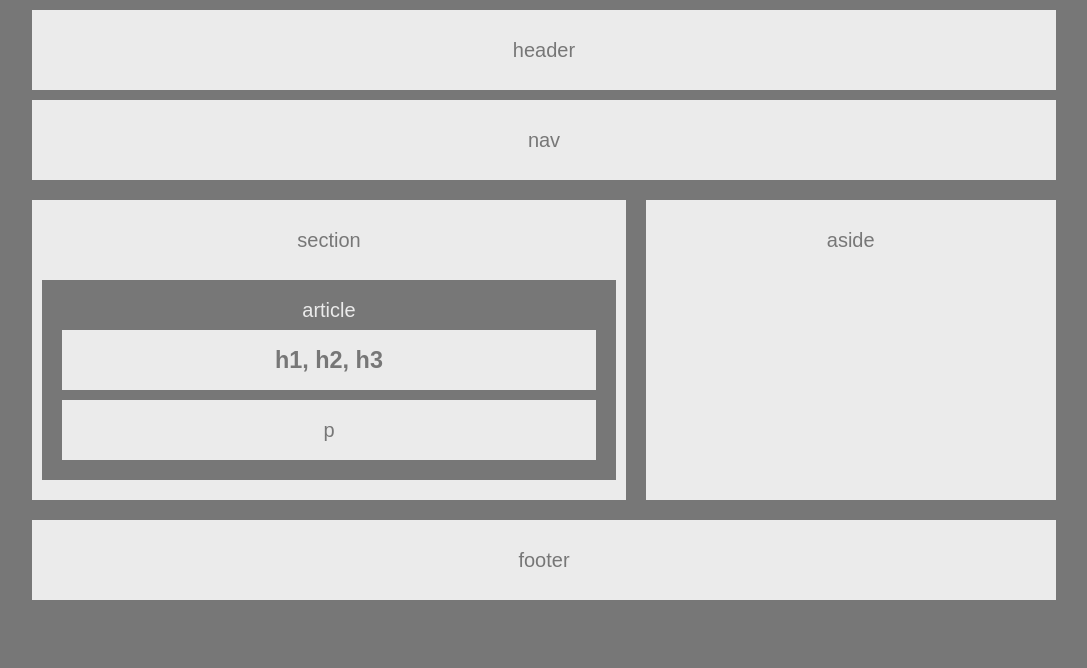
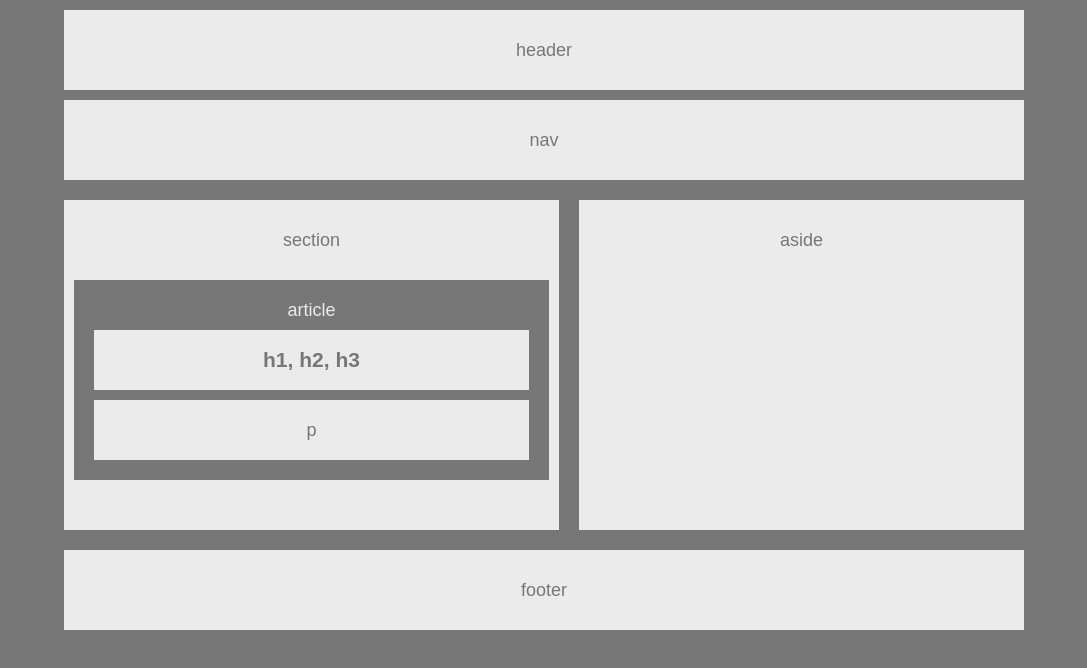
Before and after one commit to Xerxes80/HW-Wireframe, a plain HTML site: page index.html in a window 1280 px wide. Shown: the whole page, without its empty margins (96-1183 px from the left). Drawn offline with Linux system fonts and the light colour scheme.

Commit message:
HW-#1 HTML

```diff
--- a/style.css
+++ b/style.css
@@ -1,16 +1,14 @@
 
-*{
-    box-sizing: border-box;
-    font-family: sans-serif;
+body{
+
+    line-height: 20px;
+    font-family: 'Arial', 'Helvetica Neue', Helvetica, sans-serif;
+    color: #777;
     text-align: center;
     font-weight: normal;
-    color: #777;
-}
-body{
-    font-size: 20px;
-    line-height: 20px;
+    font-size: 18px;
     background-color: #777;
-    width: 80%;
+    width: 960px;
     margin: 0 auto;
 }
 header{
@@ -32,7 +30,7 @@ section{
     margin: 10px 10px 20px 0px;
     float: left;
     overflow: auto;
-    width: 58%;
+    width:495px;
 }
 article{
     background-color:#777;
@@ -44,10 +42,12 @@ h1{
     background-color:#ebebeb;
     margin: 10px;
     padding: 20px;
+    color: #777;
     font-weight: bold;
 }
 p{
     background-color:#ebebeb;
+    color: #777;
     padding: 20px;
     margin: 10px;
 }
@@ -58,7 +58,7 @@ aside{
     height: 300px;
     margin:10px 0 20px 10px;
     display: inline-block;
-    width:40%;
+    width:445px;
     background-color:#ebebeb;
     float: left;
 }
```
